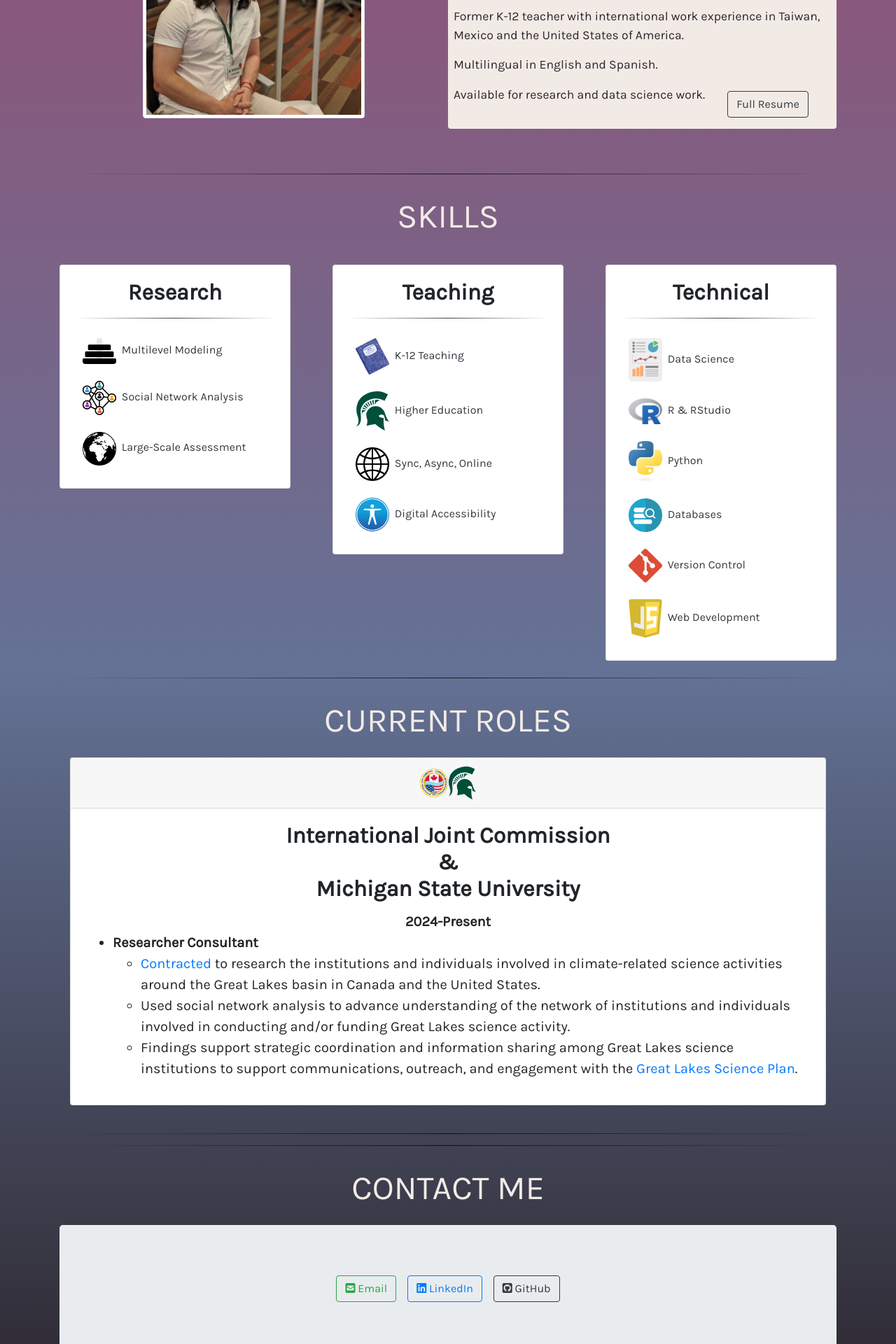
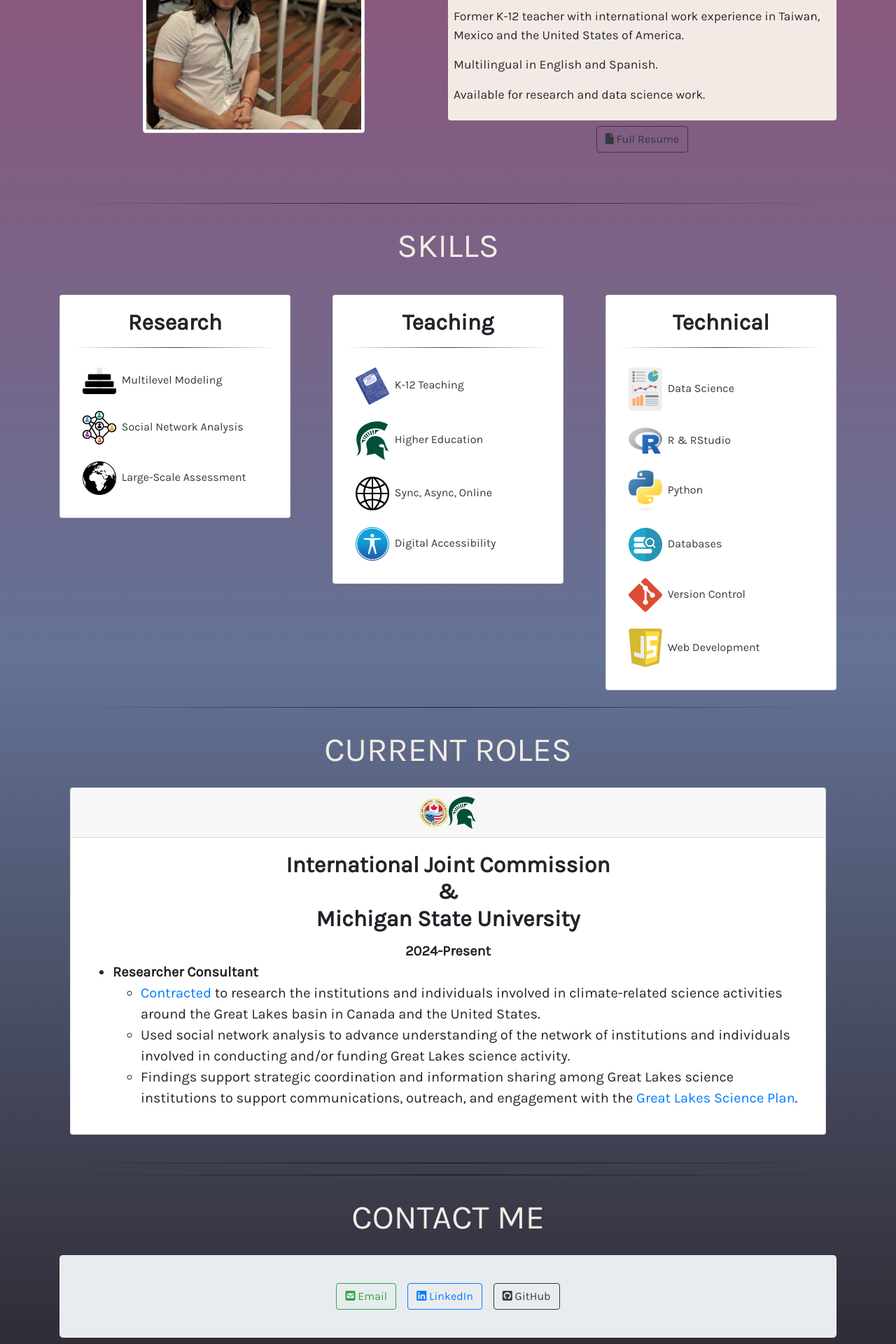
Before and after one commit to WilliamBork33/williambork.com, a React (Create React App) app: page / in a window 1280 px wide. Shown: the part 1200-3120 px from the top of the page at 70% size. Built offline with nearby package versions, Linux system fonts and the light colour scheme.

Commit message:
Website revision 2025

```diff
--- a/src/pages/about/about.component.jsx
+++ b/src/pages/about/about.component.jsx
@@ -39,25 +39,21 @@ function About () {
                 <p>
                   Available for research and data science work.
                 </p>
+              </Row>
+              <Row>
                 <Col className="d-flex justify-content-center flex-wrap">
-                <div>
-                    <a href="https://drive.google.com/file/d/16_ysYkaZHxrpA41vSdaUu4a31fxMgOx7/view?usp=sharing" target="_blank" rel="noopener noreferrer">
-                      <Button className="m-2" variant="outline-dark">
-                        Full Resume
-                      </Button>
-                    </a>
-                  </div>
-{/*                   <div>
-                    <a href="#contact">
-                      <Button className="m-2" variant="outline-primary">
-                        Contact Me
-                      </Button>
-                    </a>
-                  </div> */}
+
+                <div className="m-2">
+              <a href="https://drive.google.com/file/d/16_ysYkaZHxrpA41vSdaUu4a31fxMgOx7/view?usp=shari" target="_blank" rel="noopener noreferrer">
+                <Button variant="outline-dark" title="Full Resume">
+                  <i className="fas fa-regular fa-file"></i> Full Resume
+                </Button>
+              </a>
+            </div>
+                  </Col>
+                  </Row>
                 </Col>
               </Row>
-            </Col>
-          </Row>
         </Container>
       </div>
     </div>
--- a/src/pages/contact-form/contact-form.styles.css
+++ b/src/pages/contact-form/contact-form.styles.css
@@ -3,6 +3,11 @@
   background-size: cover;
   background-repeat: no-repeat;
 } */
+
+.contact-jumbotron {
+  padding-top: 32px;
+  padding-bottom: 32px;
+}
 
 #youtube-btn {
   border-color: #f83f37;
```
